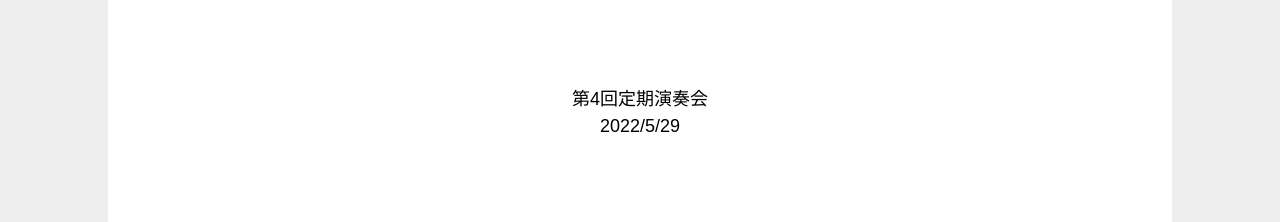
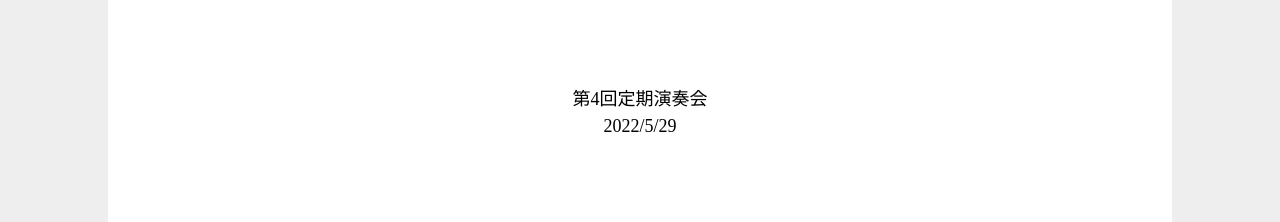
Before and after one commit to orchestra-canvas-tokyo/blog, a SvelteKit app: page /post/20220828-symphonic-dances in a window 1280 px wide. Shown: the part 3149-3371 px from the top of the page. Built offline with nearby package versions, Linux system fonts and the light colour scheme; a web font is replaced by a local one.

Commit message:
投稿に関する情報はセリフ体で統一

```diff
--- a/src/routes/post/[slug]/+page.svelte
+++ b/src/routes/post/[slug]/+page.svelte
@@ -198,6 +198,7 @@
     align-items: center;
     margin: calc(var(--spacing-unit) * 20) 0;
     text-align: center;
+    font-family: var(--serif);
   }
   .concert a {
     padding: calc(var(--spacing-unit) * 4);
```
